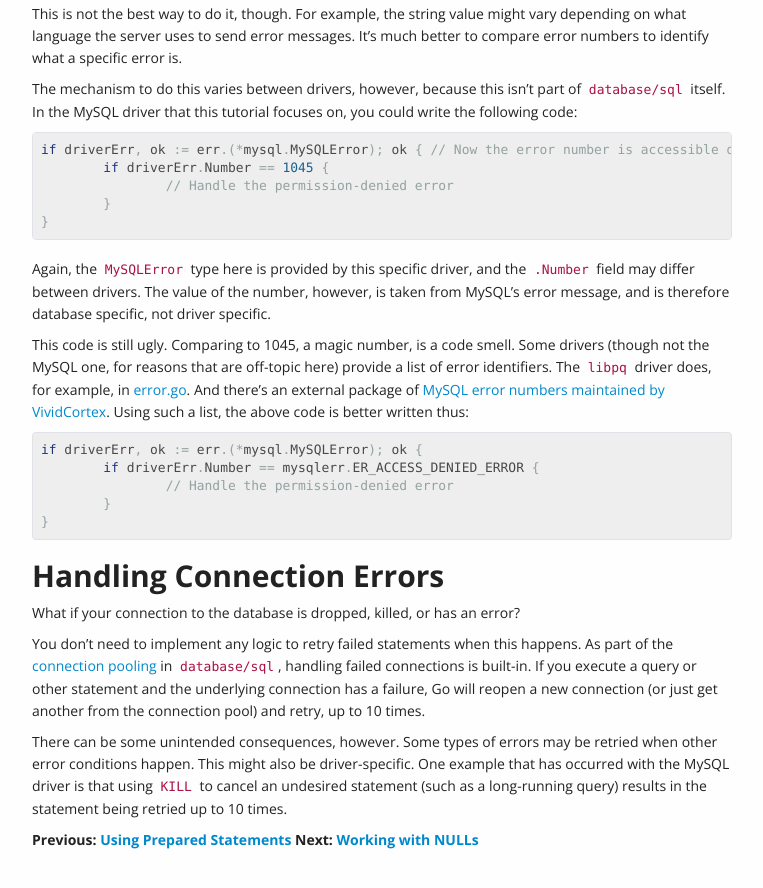
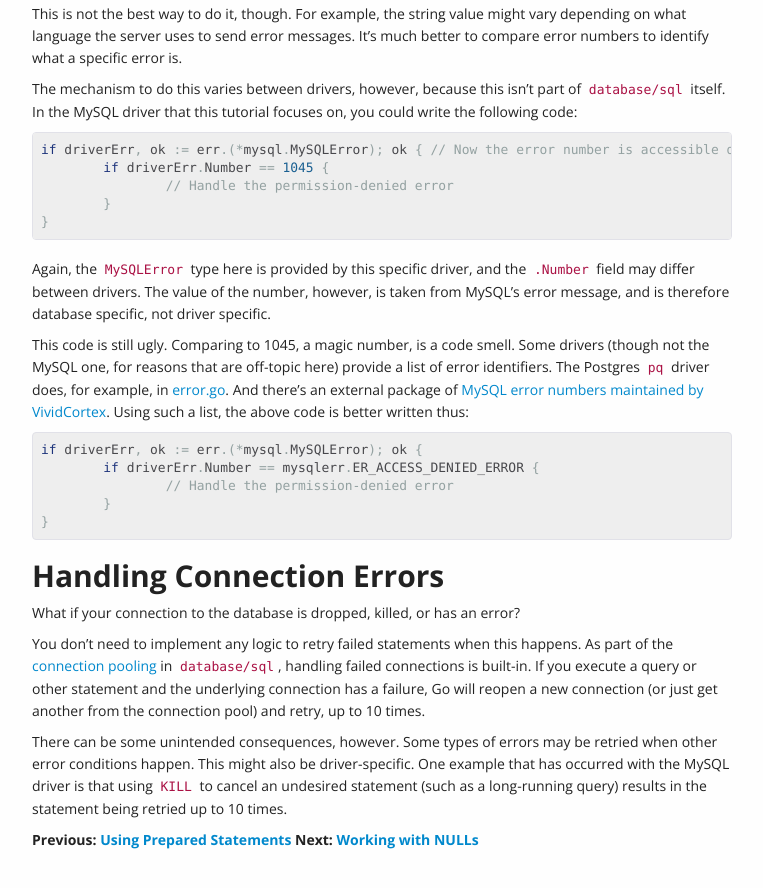
Before and after one commit to VividCortex/go-database-sql-tutorial, a Jekyll site: the page built from errors.md, in a window 1280 px wide and 900 px high, scrolled down 1961 px. Shown: the top 888 px of the window, without its empty margins (378-1141 px from the left). Built offline with Jekyll 4.4.1, drawn with Linux system fonts in a browser that asks for light colours.

Commit message:
Correct name of Postgres driver in example
This page lists the Postgres driver as `libpq`, which is incorrect. The driver is just called `pq`. `libpq` is the Postgres C client library that one can link against to build a driver, but `pq` does not use it--it is a native Go implementation.

```diff
--- a/errors.md
+++ b/errors.md
@@ -142,7 +142,7 @@ driver specific.
 
 This code is still ugly. Comparing to 1045, a magic number, is a code smell.
 Some drivers (though not the MySQL one, for reasons that are off-topic here)
-provide a list of error identifiers. The `libpq` driver does, for example, in
+provide a list of error identifiers. The Postgres `pq` driver does, for example, in
 [error.go](https://github.com/lib/pq/blob/master/error.go). And there's an
 external package of [MySQL error numbers maintained by
 VividCortex](https://github.com/VividCortex/mysqlerr). Using such a list, the
```
